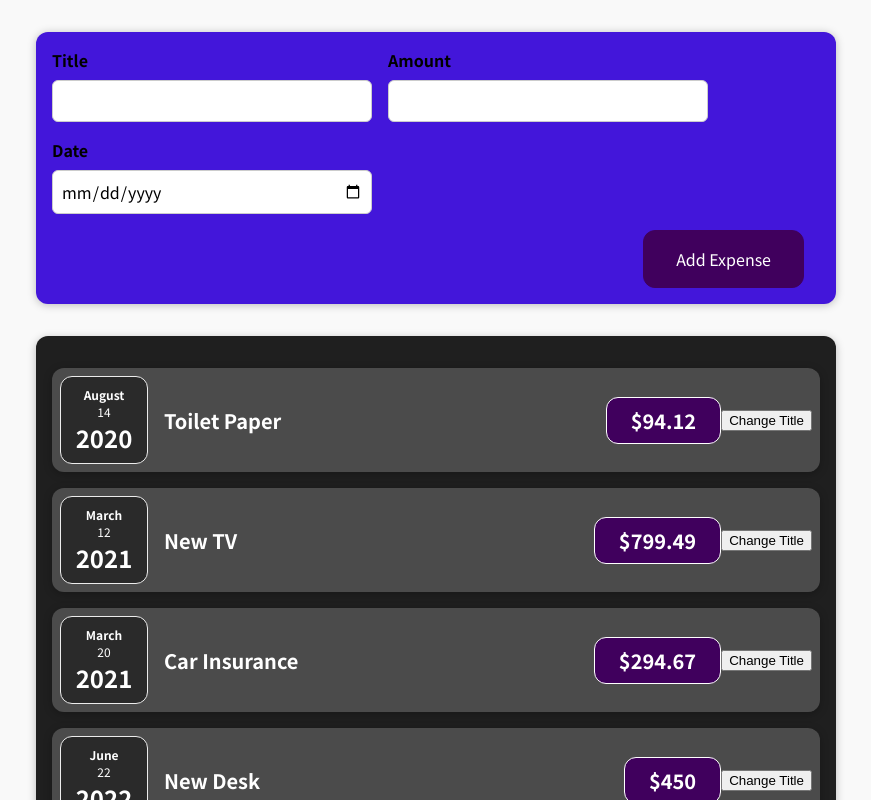
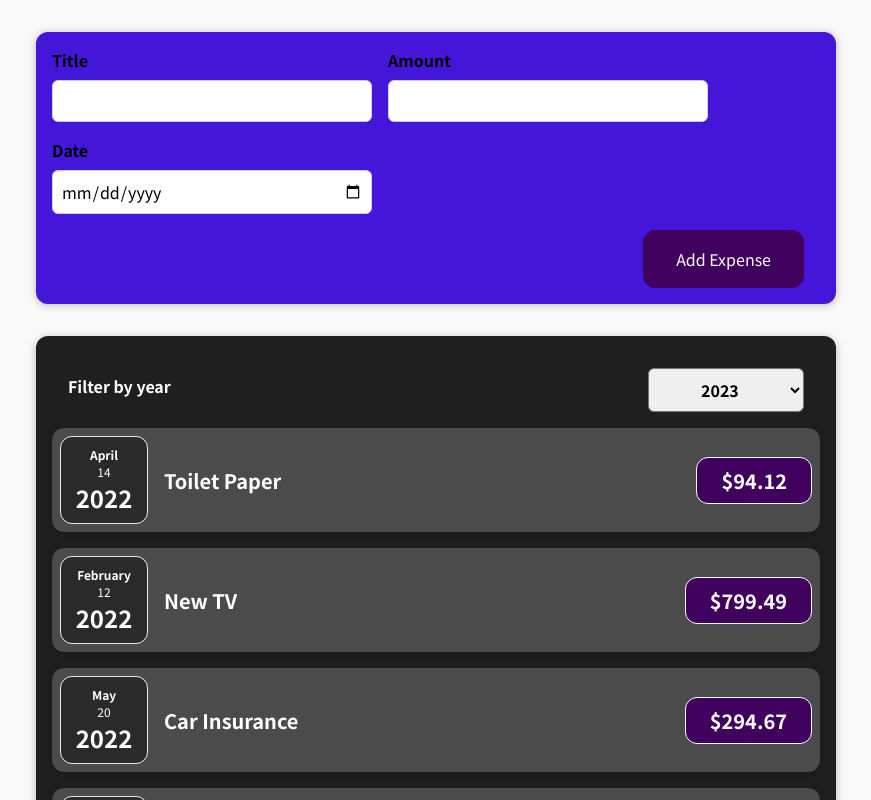
Before and after one commit to Graycemuthui/Expense-tracker, a React (Create React App) app: page / in a window 1280 px wide. Shown: the top 800 px of the page, without its empty margins (204-1075 px from the left). Built offline with nearby package versions, Linux system fonts and the light colour scheme.

Commit message:
Filtering the years

```diff
--- a/src/App.js
+++ b/src/App.js
@@ -7,19 +7,19 @@
       id: 'e1',
       title: 'Toilet Paper',
       amount: 94.12,
-      date: new Date(2020, 7, 14),
+      date: new Date(2022, 3, 14),
     },
     {
       id: 'e2',
       title: 'New TV',
       amount: 799.49,
-      date: new Date(2021, 2, 12),
+      date: new Date(2022, 1, 12),
     },
     {
       id: 'e3',
       title: 'Car Insurance',
       amount: 294.67,
-      date: new Date(2021, 2, 20),
+      date: new Date(2022, 4, 20),
     },
     {
       id: 'e4',
@@ -29,9 +29,13 @@
     },
   ];
 
+  const addExpenseHandler = (expense) => {
+    console.log('in App js');
+    console.log(expense);
+  };
   return (
     <div>
-      <NewExpense />
+      <NewExpense onAddExpense={addExpenseHandler} />
       <Expenses items={expenses} />
     </div>
   );
--- a/src/components/Expenses/ExpenseItem.js
+++ b/src/components/Expenses/ExpenseItem.js
@@ -1,31 +1,21 @@
-import React, { useState } from 'react';
+import React from 'react';
 import ExpenseDate from './ExpenseDate';
 import Card from '../UI/Card';
 import './ExpenseItem.css';
 
 /* eslint-disable react/prop-types */
 /* eslint-disable  react/destructuring-assignment */
-const ExpenseItem = (props) => {
-  const [title, setTitle] = useState(props.title);
-
-  const clickHandler = () => {
-    setTitle('updated');
-  };
-  return (
+const ExpenseItem = (props) => (
   <Card className="expense-item">
     <ExpenseDate date={props.date} />
     <div className="expense-item__description">
-        <h2>{title}</h2>
+      <h2>{props.title}</h2>
       <span className="expense-item__price">
         $
         {props.amount}
       </span>
     </div>
-      <button type="button" onClick={clickHandler}>
-        Change Title
-      </button>
   </Card>
 );
-};
 
 export default ExpenseItem;
--- a/src/components/Expenses/Expenses.js
+++ b/src/components/Expenses/Expenses.js
@@ -1,11 +1,25 @@
+import React, { useState } from 'react';
 import ExpenseItem from './ExpenseItem';
 import Card from '../UI/Card';
+import ExpensesFilter from './ExpensesFilter';
 import './Expenses.css';
 
 /* eslint-disable react/prop-types */
 /* eslint-disable  react/destructuring-assignment */
-const Expenses = (props) => (
+const Expenses = (props) => {
+  const [filteredYear, setFilteredYear] = useState('2020');
+
+  const filterChangeHandler = (selectedYear) => {
+    setFilteredYear(selectedYear);
+  };
+
+  return (
+    <div>
       <Card className="expenses">
+        <ExpensesFilter
+          selected={filteredYear}
+          onChangeFilter={filterChangeHandler}
+        />
         <ExpenseItem
           title={props.items[0].title}
           amount={props.items[0].amount}
@@ -27,6 +41,8 @@
           date={props.items[3].date}
         />
       </Card>
+    </div>
   );
+};
 
 export default Expenses;
--- /dev/null
+++ b/src/components/Expenses/ExpensesFilter.css
@@ -0,0 +1,24 @@
+.expenses-filter {
+  color: white;
+  padding: 0 1rem;
+}
+
+.expenses-filter__control {
+  display: flex;
+  width: 100%;
+  align-items: center;
+  justify-content: space-between;
+  margin: 1rem 0;
+}
+
+.expenses-filter label {
+  font-weight: bold;
+  margin-bottom: 0.5rem;
+}
+
+.expenses-filter select {
+  font: inherit;
+  padding: 0.5rem 3rem;
+  font-weight: bold;
+  border-radius: 6px;
+}
--- /dev/null
+++ b/src/components/Expenses/ExpensesFilter.js
@@ -0,0 +1,25 @@
+import React from 'react';
+import './ExpensesFilter.css';
+
+/* eslint-disable react/prop-types */
+/* eslint-disable  react/destructuring-assignment */
+const ExpensesFilter = (props) => {
+  const dropdownChangeHandler = (event) => {
+    props.onChangeFilter(event.target.value);
+  };
+
+  return (
+    <div className="expenses-filter">
+      <div className="expenses-filter__control">
+        {/* eslint-disable-next-line jsx-a11y/label-has-associated-control */}
+        <label>Filter by year</label>
+        <select value={props.selected} onChange={dropdownChangeHandler}>
+          <option value="2023">2023</option>
+          <option value="2022">2022</option>
+        </select>
+      </div>
+    </div>
+  );
+};
+
+export default ExpensesFilter;
--- a/src/components/NewExpense/ExpenseForm.js
+++ b/src/components/NewExpense/ExpenseForm.js
@@ -1,7 +1,7 @@
 import React, { useState } from 'react';
 import './ExpenseForm.css';
 
-const ExpenseForm = () => {
+const ExpenseForm = (props) => {
   // Create various states for the input
   const [enteredTitle, setEnteredTitle] = useState('');
   const [enteredAmount, setEnteredAmount] = useState('');
@@ -27,7 +27,9 @@
       amount: enteredAmount,
       date: new Date(enteredDate),
     };
-    console.log(expenseData);
+    /* eslint-disable  react/destructuring-assignment */
+    /* eslint-disable react/prop-types */
+    props.onSaveExpenseData(expenseData);
     setEnteredTitle('');
     setEnteredAmount('');
     setEnteredDate('');
@@ -63,7 +65,7 @@
           <input
             type="date"
             min="2019-01-01"
-            max="2022-12-31"
+            max="2023-12-31"
             value={enteredDate}
             onChange={dateChangeHandler}
           />
--- a/src/components/NewExpense/NewExpense.js
+++ b/src/components/NewExpense/NewExpense.js
@@ -1,11 +1,22 @@
 import ExpenseForm from './ExpenseForm';
 import './NewExpense.css';
 
-const NewExpense = () => (
-  <div className="new-expense">
-    <ExpenseForm />
-    <form />
-  </div>
-);
+const NewExpense = (props) => {
+  const onSaveExpenseDataHandler = (eneteredExpenseData) => {
+    const expenseData = {
+      ...eneteredExpenseData,
+      id: Math.random().toString(),
+    };
+    /* eslint-disable  react/destructuring-assignment */
+    /* eslint-disable react/prop-types */
+    props.onAddExpense(expenseData);
+  };
+  return (
+    <div className="new-expense">
+      <ExpenseForm onSaveExpenseData={onSaveExpenseDataHandler} />
+      <form />
+    </div>
+  );
+};
 
 export default NewExpense;
```
Also changed, not shown: .eslintrc.json. Lines whose indentation alone changed are shown as unchanged.
